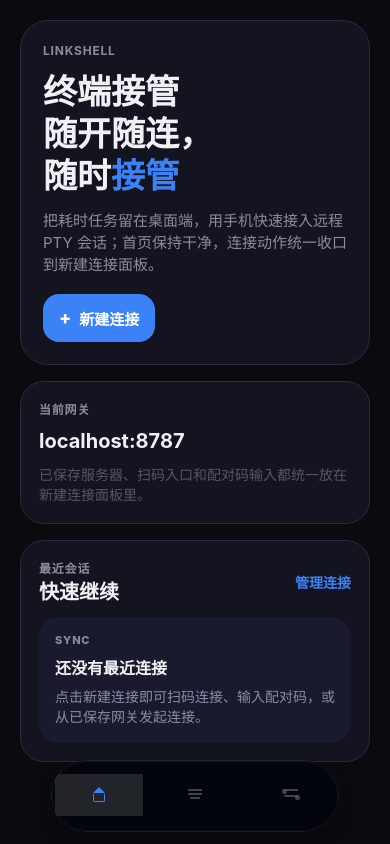
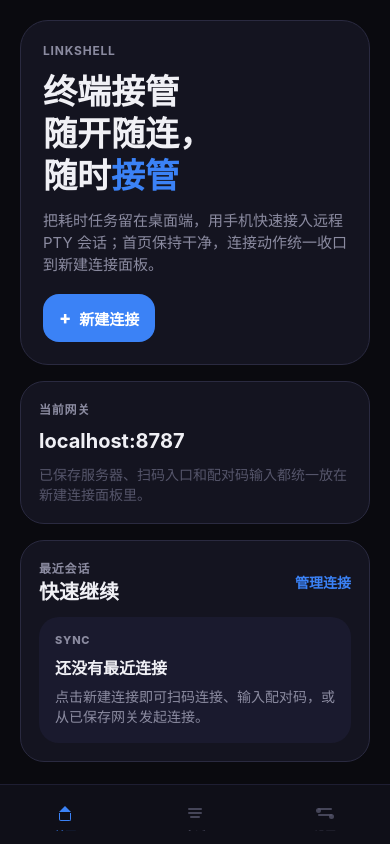
Before and after one commit to LiuTianjie/LinkShell, a React Native app in the folder apps/mobile/: screen / in a window 390 px wide. Built offline with nearby package versions, Linux system fonts and the light colour scheme.

Commit message:
feat: first commit

```diff
--- a/apps/mobile/App.tsx
+++ b/apps/mobile/App.tsx
@@ -1,11 +1,10 @@
 import AsyncStorage from "@react-native-async-storage/async-storage";
 import { createBottomTabNavigator } from "@react-navigation/bottom-tabs";
 import { DarkTheme, DefaultTheme, NavigationContainer } from "@react-navigation/native";
-import { BlurView } from "expo-blur";
 import { StatusBar } from "expo-status-bar";
 import React, { useCallback, useEffect, useState } from "react";
 import { Linking, Pressable, StyleSheet, Text, View } from "react-native";
-import { SafeAreaProvider, useSafeAreaInsets } from "react-native-safe-area-context";
+import { SafeAreaProvider } from "react-native-safe-area-context";
 import { ConnectionSheet } from "./src/components/ConnectionSheet";
 import { useAppState } from "./src/hooks/useAppState";
 import { useSession } from "./src/hooks/useSession";
@@ -53,7 +52,6 @@
 
 function AppInner() {
   const { theme } = useTheme();
-  const insets = useSafeAreaInsets();
   const [gatewayBaseUrl, setGatewayBaseUrl] = useState(DEFAULT_GATEWAY);
   const [activeScreen, setActiveScreen] = useState<"tabs" | "scanner" | "terminal">("tabs");
   const [pendingPairing, setPendingPairing] = useState<{ code: string; gateway?: string } | null>(null);
@@ -244,72 +242,23 @@
         <Tab.Navigator
           screenOptions={{
             headerShown: false,
-            tabBarVariant: "uikit",
             tabBarHideOnKeyboard: true,
             tabBarStyle: {
-              position: "absolute",
-              left: "13%",
-              right: "13%",
-              bottom: Math.max(insets.bottom, 12),
-              height: 72,
-              paddingBottom: 10,
-              paddingTop: 8,
-              backgroundColor: "transparent",
-              borderTopWidth: 0,
-              borderRadius: 999,
-              overflow: "hidden",
+              backgroundColor: theme.tabBg,
+              borderTopColor: theme.tabBorder,
+              borderTopWidth: StyleSheet.hairlineWidth,
+              height: 60,
+              paddingBottom: 6,
+              paddingTop: 6,
               elevation: 0,
-              shadowColor: "#000000",
-              shadowOffset: { width: 0, height: 10 },
-              shadowOpacity: theme.mode === "light" ? 0.1 : 0.18,
-              shadowRadius: 18,
             },
             tabBarItemStyle: {
-              borderRadius: 999,
-              marginHorizontal: 4,
-              marginVertical: 6,
+              paddingVertical: 2,
             },
-            tabBarActiveBackgroundColor:
-              theme.mode === "light" ? "rgba(255,255,255,0.58)" : "rgba(255,255,255,0.12)",
             tabBarActiveTintColor: theme.tabActive,
             tabBarInactiveTintColor: theme.tabInactive,
             tabBarLabelStyle: { fontSize: 11, fontWeight: "600", marginBottom: 0 },
             tabBarIconStyle: { marginTop: 1 },
-            tabBarBackground: () => (
-              <View
-                style={[
-                  StyleSheet.absoluteFillObject,
-                  styles.tabBarGlassFrame,
-                  {
-                    borderColor: theme.mode === "light" ? "rgba(255,255,255,0.76)" : "rgba(255,255,255,0.08)",
-                    backgroundColor: theme.mode === "light" ? "rgba(248,250,252,0.5)" : "rgba(12,18,30,0.38)",
-                  },
-                ]}
-              >
-                <BlurView
-                  style={StyleSheet.absoluteFillObject}
-                  intensity={theme.mode === "light" ? 92 : 84}
-                  tint={theme.mode === "light" ? "systemUltraThinMaterialLight" : "systemChromeMaterialDark"}
-                />
-                <View
-                  style={[
-                    StyleSheet.absoluteFillObject,
-                    {
-                      backgroundColor:
-                        theme.mode === "light" ? "rgba(255,255,255,0.18)" : "rgba(15,23,42,0.12)",
-                    },
-                  ]}
-                />
-                <View
-                  style={[
-                    styles.tabBarInnerGlow,
-                    {
-                      borderColor: theme.mode === "light" ? "rgba(255,255,255,0.5)" : "rgba(255,255,255,0.04)",
-                    },
-                  ]}
-                />
-              </View>
-            ),
           }}
         >
           <Tab.Screen
@@ -446,15 +395,4 @@
     marginRight: 2,
     marginTop: -4,
   },
-  tabBarGlassFrame: {
-    borderRadius: 999,
-    borderWidth: 1,
-    overflow: "hidden",
-  },
-  tabBarInnerGlow: {
-    ...StyleSheet.absoluteFillObject,
-    borderRadius: 999,
-    borderWidth: 1,
-    opacity: 0.75,
-  },
 });
--- a/apps/mobile/src/screens/SessionScreen.tsx
+++ b/apps/mobile/src/screens/SessionScreen.tsx
@@ -1,15 +1,12 @@
 import React, { useCallback, useEffect, useRef, useState } from "react";
 import {
-  Animated,
   Keyboard,
   KeyboardAvoidingView,
   LayoutChangeEvent,
-  LayoutAnimation,
   Platform,
   Pressable,
   StyleSheet,
   Text,
-  UIManager,
   View,
 } from "react-native";
 import { useSafeAreaInsets } from "react-native-safe-area-context";
@@ -51,13 +48,13 @@
 }: SessionScreenProps) {
   const insets = useSafeAreaInsets();
   const { theme } = useTheme();
+  const topSurfaceColor = theme.mode === "light" ? theme.bgCard : theme.bgElevated;
+  const topBorderColor = theme.mode === "light" ? theme.border : theme.borderLight;
   const termRef = useRef<TerminalViewHandle>(null);
   const inputRef = useRef<InputBarHandle>(null);
   const writtenCountRef = useRef(0);
   const [keyboardHintVisible, setKeyboardHintVisible] = useState(true);
   const [zoomPercent, setZoomPercent] = useState(100);
-  const [capsuleExpanded, setCapsuleExpanded] = useState(false);
-  const capsuleAnim = useRef(new Animated.Value(0)).current;
 
   const hasControl = controllerId === deviceId;
   const isControlledByOther = Boolean(controllerId && controllerId !== deviceId);
@@ -97,33 +94,12 @@
     });
   }, []);
 
-  const setCapsuleOpen = useCallback((nextOpen: boolean) => {
-    LayoutAnimation.configureNext(
-      LayoutAnimation.create(280, LayoutAnimation.Types.easeInEaseOut, LayoutAnimation.Properties.opacity),
-    );
-    Animated.spring(capsuleAnim, {
-      toValue: nextOpen ? 1 : 0,
-      useNativeDriver: true,
-      damping: 20,
-      stiffness: 220,
-      mass: 0.9,
-    }).start();
-    setCapsuleExpanded(nextOpen);
-  }, [capsuleAnim]);
-
-  const toggleCapsule = useCallback(() => {
-    setCapsuleOpen(!capsuleExpanded);
-  }, [capsuleExpanded, setCapsuleOpen]);
-
   const focusTerminalInput = useCallback(() => {
     if (inputDisabled) return;
-    if (capsuleExpanded) {
-      setCapsuleOpen(false);
-    }
     setKeyboardHintVisible(false);
     termRef.current?.focusCursor();
     inputRef.current?.focus();
-  }, [capsuleExpanded, inputDisabled, setCapsuleOpen]);
+  }, [inputDisabled]);
 
   const handleSpecialKey = useCallback((key: string) => {
     if (inputDisabled) return;
@@ -164,12 +140,6 @@
   }, [status]);
 
   useEffect(() => {
-    if (Platform.OS === "android" && UIManager.setLayoutAnimationEnabledExperimental) {
-      UIManager.setLayoutAnimationEnabledExperimental(true);
-    }
-  }, []);
-
-  useEffect(() => {
     const refitTerminal = () => {
       setTimeout(() => {
         termRef.current?.refit();
@@ -193,101 +163,64 @@
   const controlCopy = getControlCopy(hasControl, isControlledByOther);
   const banner = getSessionBanner(status);
   const showReconnectButton = status === "disconnected" || (status.startsWith("error:") && Boolean(sessionId));
-  const capsuleBg = theme.mode === "light" ? "rgba(255,255,255,0.92)" : "rgba(7,12,22,0.82)";
-  const capsuleBorder = theme.mode === "light" ? "rgba(148,163,184,0.24)" : "rgba(148,163,184,0.14)";
-  const capsuleShadow = theme.mode === "light" ? "#94a3b8" : "#000000";
-  const chevronRotate = capsuleAnim.interpolate({
-    inputRange: [0, 1],
-    outputRange: ["45deg", "-135deg"],
-  });
-  const capsuleBodyStyle = {
-    opacity: capsuleAnim,
-    transform: [
-      {
-        translateY: capsuleAnim.interpolate({
-          inputRange: [0, 1],
-          outputRange: [-10, 0],
-        }),
-      },
-      {
-        scale: capsuleAnim.interpolate({
-          inputRange: [0, 1],
-          outputRange: [0.98, 1],
-        }),
-      },
-    ],
-  };
   return (
     <View style={[styles.container, { backgroundColor: theme.bgTerminal }]}>
       <KeyboardAvoidingView
         style={[styles.keyboardContainer, { backgroundColor: theme.bgTerminal }]}
         behavior={Platform.OS === "ios" ? "padding" : "height"}
       >
-        <View style={[styles.terminalArea, { backgroundColor: theme.bgTerminal }]} onLayout={handleTerminalLayout}>
-          <View style={styles.terminalWrap}>
-            <TerminalView
-              ref={termRef}
-              onInput={handleTerminalInput}
-              onResize={handleTerminalResize}
-              onTap={focusTerminalInput}
-            />
-            <View pointerEvents="box-none" style={[styles.capsuleHost, { top: insets.top + 10 }]}>
-              <Pressable
-                style={[
-                  styles.capsulePill,
-                  {
-                    backgroundColor: capsuleBg,
-                    borderColor: capsuleBorder,
-                    shadowColor: capsuleShadow,
-                  },
-                ]}
-                onPress={toggleCapsule}
-              >
-                <View style={styles.capsuleHeader}>
-                  <View style={styles.capsuleHeaderMain}>
+        <View style={{ height: insets.top, backgroundColor: topSurfaceColor }} />
+
+        <View style={[styles.topBar, { backgroundColor: topSurfaceColor, borderBottomColor: topBorderColor }]}>
+          <View style={styles.topMetaRow}>
+            <View style={styles.topLeft}>
               <View style={[styles.statusDot, { backgroundColor: statusColor }]} />
-                    <View style={styles.capsuleCopy}>
-                      <Text style={[styles.capsuleTitle, { color: theme.text }]}>{statusText}</Text>
-                      <Text style={[styles.capsuleSubtitle, { color: theme.textSecondary }]} numberOfLines={1}>
-                        {controlCopy.title}
-                      </Text>
+              <Text style={[styles.statusLabel, { color: theme.textSecondary }]}>{statusText}</Text>
+              <Text style={[styles.sessionText, { color: theme.textTertiary }]} numberOfLines={1}>{sessionId.slice(0, 8)}</Text>
             </View>
+            <Pressable style={[styles.leaveBtn, { backgroundColor: theme.errorLight }]} onPress={handleLeave} hitSlop={8}>
+              <Text style={[styles.leaveBtnText, { color: theme.error }]}>退出</Text>
+            </Pressable>
           </View>
 
-                  <View style={styles.capsuleHeaderSide}>
-                    <Text style={[styles.capsuleSessionText, { color: theme.textTertiary }]}>{sessionId.slice(0, 8)}</Text>
-                    <Animated.View style={[styles.capsuleChevron, { borderColor: theme.textSecondary, transform: [{ rotate: chevronRotate }] }]} />
-                  </View>
-                </View>
-              </Pressable>
-
-              {capsuleExpanded ? (
-                <Animated.View
-                  style={[
-                    styles.capsulePanel,
-                    capsuleBodyStyle,
-                    {
-                      backgroundColor: capsuleBg,
-                      borderColor: capsuleBorder,
-                      shadowColor: capsuleShadow,
-                    },
-                  ]}
-                >
-                  <View style={[styles.capsuleDivider, { backgroundColor: theme.mode === "light" ? "rgba(148,163,184,0.18)" : "rgba(148,163,184,0.12)" }]} />
-
-                  <View style={styles.capsuleSummary}>
+          <View style={styles.topControlRow}>
+            <View style={styles.controlSummary}>
               <Text style={[styles.controlSummaryTitle, { color: theme.text }]}>{controlCopy.title}</Text>
               <Text style={[styles.controlSummaryBody, { color: theme.textSecondary }]}>{controlCopy.description}</Text>
             </View>
 
-                  {connectionDetail ? (
-                    <Text style={[styles.capsuleDetailText, { color: theme.textTertiary }]}>{connectionDetail}</Text>
-                  ) : null}
+            <View style={styles.topRight}>
+              <View style={styles.zoomGroup}>
+                <Pressable style={[styles.zoomBtn, { backgroundColor: theme.bgInput }]} onPress={handleZoomOut} hitSlop={6}>
+                  <Text style={[styles.zoomBtnText, { color: theme.textSecondary }]}>A-</Text>
+                </Pressable>
+                <Pressable style={[styles.zoomBadge, { backgroundColor: theme.bgInput }]} onPress={handleZoomReset} hitSlop={6}>
+                  <Text style={[styles.zoomBadgeText, { color: theme.accent }]}>{zoomPercent}%</Text>
+                </Pressable>
+                <Pressable style={[styles.zoomBtn, { backgroundColor: theme.bgInput }]} onPress={handleZoomIn} hitSlop={6}>
+                  <Text style={[styles.zoomBtnText, { color: theme.textSecondary }]}>A+</Text>
+                </Pressable>
+              </View>
+              <Pressable
+                style={[
+                  styles.controlBtn,
+                  { backgroundColor: hasControl ? theme.accentLight : theme.bgInput },
+                ]}
+                onPress={hasControl ? onReleaseControl : onClaimControl}
+                disabled={status !== "connected" && status !== "host_disconnected"}
+              >
+                <Text style={[styles.controlBtnText, { color: hasControl ? theme.accent : theme.textSecondary }]}>
+                  {hasControl ? "释放" : "接管"}
+                </Text>
+              </Pressable>
+            </View>
+          </View>
+        </View>
 
         {banner ? (
           <View
             style={[
-                        styles.capsuleBanner,
+              styles.banner,
               { backgroundColor: banner.tone === "error" ? theme.errorLight : theme.accentLight },
             ]}
           >
@@ -302,41 +235,20 @@
           </View>
         ) : null}
 
-                  <View style={styles.capsuleActionRow}>
-                    <View style={styles.zoomGroup}>
-                      <Pressable style={[styles.zoomBtn, { backgroundColor: theme.bgInput }]} onPress={handleZoomOut} hitSlop={6}>
-                        <Text style={[styles.zoomBtnText, { color: theme.textSecondary }]}>A-</Text>
-                      </Pressable>
-                      <Pressable style={[styles.zoomBadge, { backgroundColor: theme.bgInput }]} onPress={handleZoomReset} hitSlop={6}>
-                        <Text style={[styles.zoomBadgeText, { color: theme.accent }]}>{zoomPercent}%</Text>
-                      </Pressable>
-                      <Pressable style={[styles.zoomBtn, { backgroundColor: theme.bgInput }]} onPress={handleZoomIn} hitSlop={6}>
-                        <Text style={[styles.zoomBtnText, { color: theme.textSecondary }]}>A+</Text>
-                      </Pressable>
+        {connectionDetail && !banner ? (
+          <View style={[styles.detailBar, { backgroundColor: topSurfaceColor }]}>
+            <Text style={[styles.detailText, { color: theme.textTertiary }]}>{connectionDetail}</Text>
           </View>
+        ) : null}
 
-                    <View style={styles.capsuleButtons}>
-                      <Pressable
-                        style={[
-                          styles.controlBtn,
-                          { backgroundColor: hasControl ? theme.accentLight : theme.bgInput },
-                        ]}
-                        onPress={hasControl ? onReleaseControl : onClaimControl}
-                        disabled={status !== "connected" && status !== "host_disconnected"}
-                      >
-                        <Text style={[styles.controlBtnText, { color: hasControl ? theme.accent : theme.textSecondary }]}>
-                          {hasControl ? "释放" : "接管"}
-                        </Text>
-                      </Pressable>
-
-                      <Pressable style={[styles.leaveBtn, { backgroundColor: theme.errorLight }]} onPress={handleLeave} hitSlop={8}>
-                        <Text style={[styles.leaveBtnText, { color: theme.error }]}>退出</Text>
-                      </Pressable>
-                    </View>
-                  </View>
-                </Animated.View>
-              ) : null}
-            </View>
+        <View style={[styles.terminalArea, { backgroundColor: theme.bgTerminal }]} onLayout={handleTerminalLayout}>
+          <View style={styles.terminalWrap}>
+            <TerminalView
+              ref={termRef}
+              onInput={handleTerminalInput}
+              onResize={handleTerminalResize}
+              onTap={focusTerminalInput}
+            />
             <View pointerEvents="box-none" style={styles.terminalTouchLayer}>
               {keyboardHintVisible && !inputDisabled ? (
                 <Pressable
@@ -412,77 +324,31 @@
 const styles = StyleSheet.create({
   container: { flex: 1 },
   keyboardContainer: { flex: 1 },
-  capsuleHost: {
-    position: "absolute",
-    left: 0,
-    right: 0,
-    alignItems: "center",
+  topBar: {
     paddingHorizontal: 14,
-    zIndex: 20,
+    paddingTop: 10,
+    paddingBottom: 12,
+    borderBottomWidth: 1,
   },
-  capsulePill: {
-    minWidth: 216,
-    maxWidth: "92%",
-    borderRadius: 999,
-    borderWidth: 1,
-    paddingHorizontal: 14,
-    paddingVertical: 10,
-    shadowOffset: { width: 0, height: 10 },
-    shadowOpacity: 0.16,
-    shadowRadius: 18,
-    elevation: 10,
-  },
-  capsulePanel: {
-    width: "100%",
-    marginTop: 10,
-    borderRadius: 26,
-    borderWidth: 1,
-    paddingHorizontal: 16,
-    paddingVertical: 14,
-    shadowOffset: { width: 0, height: 12 },
-    shadowOpacity: 0.16,
-    shadowRadius: 22,
-    elevation: 10,
-  },
-  capsuleHeader: {
+  topMetaRow: {
     flexDirection: "row",
     alignItems: "center",
     justifyContent: "space-between",
     gap: 12,
   },
-  capsuleHeaderMain: { flexDirection: "row", alignItems: "center", gap: 8, flex: 1 },
-  capsuleHeaderSide: { flexDirection: "row", alignItems: "center", gap: 10 },
-  capsuleCopy: { flex: 1, gap: 1 },
-  capsuleTitle: { fontSize: 14, fontWeight: "700" },
-  capsuleSubtitle: { fontSize: 11, fontWeight: "500" },
-  capsuleSessionText: { fontSize: 11, fontFamily: "Courier" },
-  capsuleChevron: {
-    width: 8,
-    height: 8,
-    borderRightWidth: 1.5,
-    borderBottomWidth: 1.5,
-    marginTop: -2,
-  },
-  capsuleDivider: { height: 1, borderRadius: 1 },
-  capsuleSummary: { gap: 2 },
-  capsuleDetailText: { fontSize: 11, lineHeight: 15 },
-  capsuleBanner: {
-    borderRadius: 14,
-    paddingHorizontal: 12,
-    paddingVertical: 10,
-    flexDirection: "row",
-    alignItems: "center",
-    justifyContent: "space-between",
-    gap: 10,
-  },
-  capsuleActionRow: {
+  topControlRow: {
     flexDirection: "row",
     alignItems: "center",
     justifyContent: "space-between",
     gap: 12,
+    marginTop: 10,
   },
-  capsuleButtons: { flexDirection: "row", alignItems: "center", gap: 8 },
+  topLeft: { flexDirection: "row", alignItems: "center", gap: 6, flex: 1 },
+  topRight: { flexDirection: "row", alignItems: "center", gap: 6 },
   statusDot: { width: 7, height: 7, borderRadius: 4 },
+  statusLabel: { fontSize: 12, fontWeight: "600" },
+  sessionText: { fontSize: 11, fontFamily: "Courier" },
+  controlSummary: { flex: 1, gap: 2 },
   controlSummaryTitle: { fontSize: 14, fontWeight: "700" },
   controlSummaryBody: { fontSize: 12 },
   zoomGroup: { flexDirection: "row", alignItems: "center", gap: 2 },
@@ -506,12 +372,19 @@
     paddingHorizontal: 10, alignItems: "center", justifyContent: "center",
   },
   leaveBtnText: { fontSize: 11, fontWeight: "700" },
+  banner: {
+    paddingHorizontal: 12, paddingVertical: 8,
+    flexDirection: "row",
+    alignItems: "center", justifyContent: "space-between",
+  },
   bannerText: { fontSize: 12, fontWeight: "600", flex: 1 },
   reconnectBtn: {
     borderRadius: 6,
     paddingHorizontal: 10, paddingVertical: 4, marginLeft: 8,
   },
   reconnectBtnText: { fontSize: 11, fontWeight: "700" },
+  detailBar: { paddingHorizontal: 12, paddingVertical: 4 },
+  detailText: { fontSize: 11 },
   terminalArea: { flex: 1 },
   terminalWrap: { flex: 1 },
   terminalTouchLayer: {
```
Lines whose indentation alone changed are shown as unchanged.
